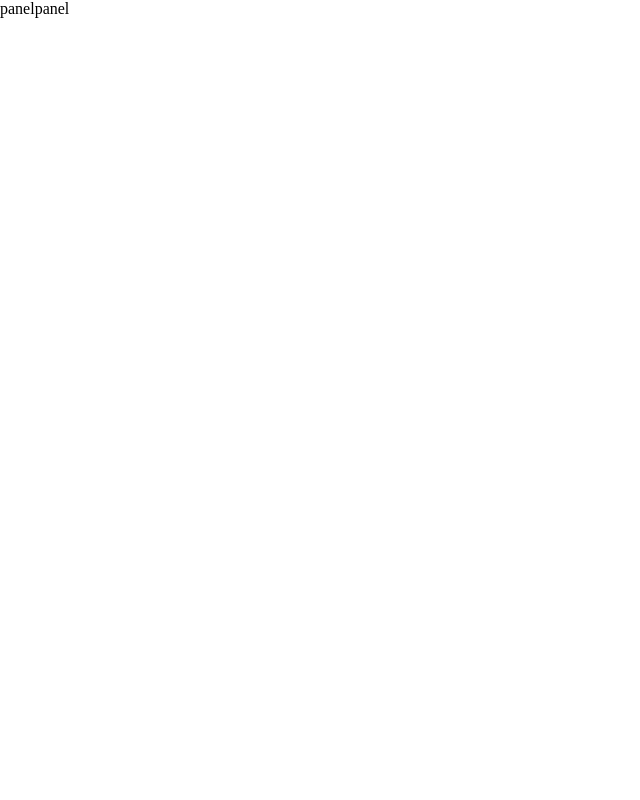
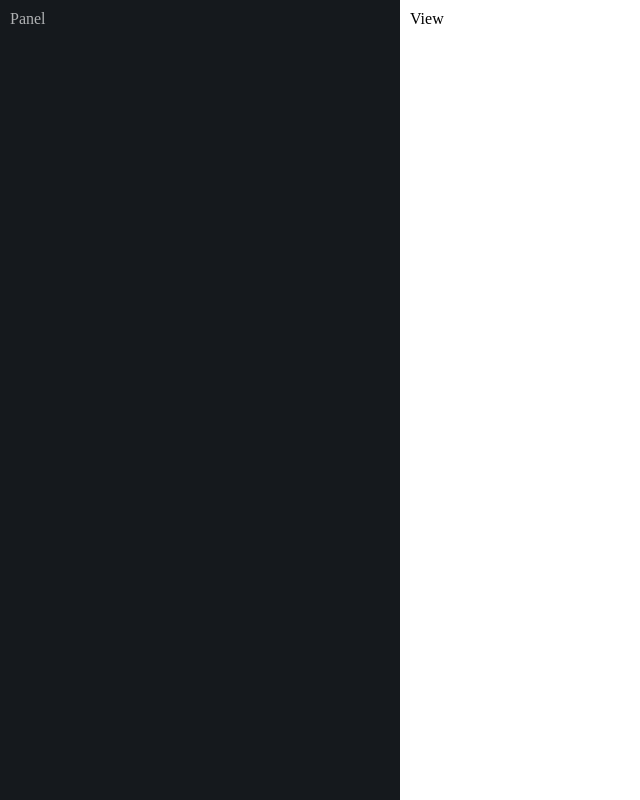
Before and after one commit to Clushini/PathOfBuilding-React, a React app: page / in a window 1280 px wide. Shown: the whole page, without its empty margins (0-640 px from the left). Built offline with nearby package versions, Linux system fonts and the light colour scheme.

Commit message:
Redux, stores, actions framework setup

```diff
--- a/package.json
+++ b/package.json
@@ -4,13 +4,17 @@
   "private": true,
   "dependencies": {
     "@mui/material": "^5.0.4",
+    "@reduxjs/toolkit": "^1.6.2",
     "@testing-library/jest-dom": "^5.14.1",
     "@testing-library/react": "^11.2.7",
     "@testing-library/user-event": "^12.8.3",
     "node-sass": "^6.0.1",
     "react": "^17.0.2",
     "react-dom": "^17.0.2",
+    "react-redux": "^7.2.5",
     "react-scripts": "4.0.3",
+    "redux": "^4.1.1",
+    "redux-thunk": "^2.3.0",
     "web-vitals": "^1.1.2"
   },
   "scripts": {
--- a/src/components/Panel/index.js
+++ b/src/components/Panel/index.js
@@ -1,9 +1,11 @@
 import React from 'react';
+import { useSelector, useDispatch } from 'react-redux';
+import './style.scss';
 
 const Panel = () => {
     return(
         <div id="panel">
-            panel
+            Panel
         </div>
     )
 }
--- /dev/null
+++ b/src/components/Panel/style.scss
@@ -0,0 +1,8 @@
+@import '../../styles/colors.scss';
+
+#panel {
+    width: calc(400px - 20px);
+    padding: 10px;
+    background-color: $blue-1;
+    color: $text-1;
+}
--- /dev/null
+++ b/src/components/View/actions/index.js
@@ -0,0 +1,6 @@
+export const updateTest = (data) => {
+    return {
+        type: "TEST",
+        payload: data
+    }
+}
--- a/src/components/View/index.js
+++ b/src/components/View/index.js
@@ -1,9 +1,13 @@
 import React from 'react';
+import { useSelector, useDispatch } from 'react-redux';
+import "./style.scss";
 
 const View = () => {
+    const test = useSelector((state) => state.testReducer.test);
+    console.log(test);
     return(
-        <div id="panel">
-            panel
+        <div id="view">
+            View
         </div>
     )
 }
--- /dev/null
+++ b/src/components/View/style.scss
@@ -0,0 +1,5 @@
+#view {
+    display: flex;
+    flex: 1;
+    padding: 10px;
+}
--- a/src/index.js
+++ b/src/index.js
@@ -1,12 +1,19 @@
 import React from 'react';
 import ReactDOM from 'react-dom';
 import Main from './Main';
+
+import { Provider } from 'react-redux';
+import store from "./store";
+
+
 import reportWebVitals from './reportWebVitals';
 
 ReactDOM.render(
-	<React.StrictMode>
-		<Main />
-	</React.StrictMode>,
+		<React.StrictMode>
+			<Provider store={store}>
+				<Main />
+			</Provider>
+		</React.StrictMode>,
 	document.getElementById('root')
 );
 
--- /dev/null
+++ b/src/reducers/index.js
@@ -0,0 +1,10 @@
+export const testReducer = (state = {test: "test"}, action) => {
+	switch(action.type) {
+		case "TEST":
+			return {
+				test: [...action.payload]
+			}
+		default:
+			return state
+	}
+}
--- /dev/null
+++ b/src/reducers/rootReducer.js
@@ -0,0 +1,7 @@
+
+import { combineReducers } from "redux";
+import { testReducer } from "./index";
+
+export default combineReducers({
+    testReducer
+});
--- /dev/null
+++ b/src/store.js
@@ -0,0 +1,8 @@
+import { createStore, applyMiddleware, compose } from 'redux';
+import thunk from 'redux-thunk';
+import rootReducer from './reducers/rootReducer';
+
+const composeEnhancers = window.__REDUX_DEVTOOLS_EXTENSION_COMPOSE__ || compose;
+const store = createStore(rootReducer, composeEnhancers(applyMiddleware(thunk)));
+
+export default store;
--- a/src/styles/index.scss
+++ b/src/styles/index.scss
@@ -5,8 +5,10 @@ html, body, #root {
     height: 100%;
     margin: 0px;
     padding: 0px;
+    display: flex;
 }
 
 #main_wrap {
     display: flex;
+    flex-grow: 1;
 }
```
Also changed, not shown: 1 other file.
